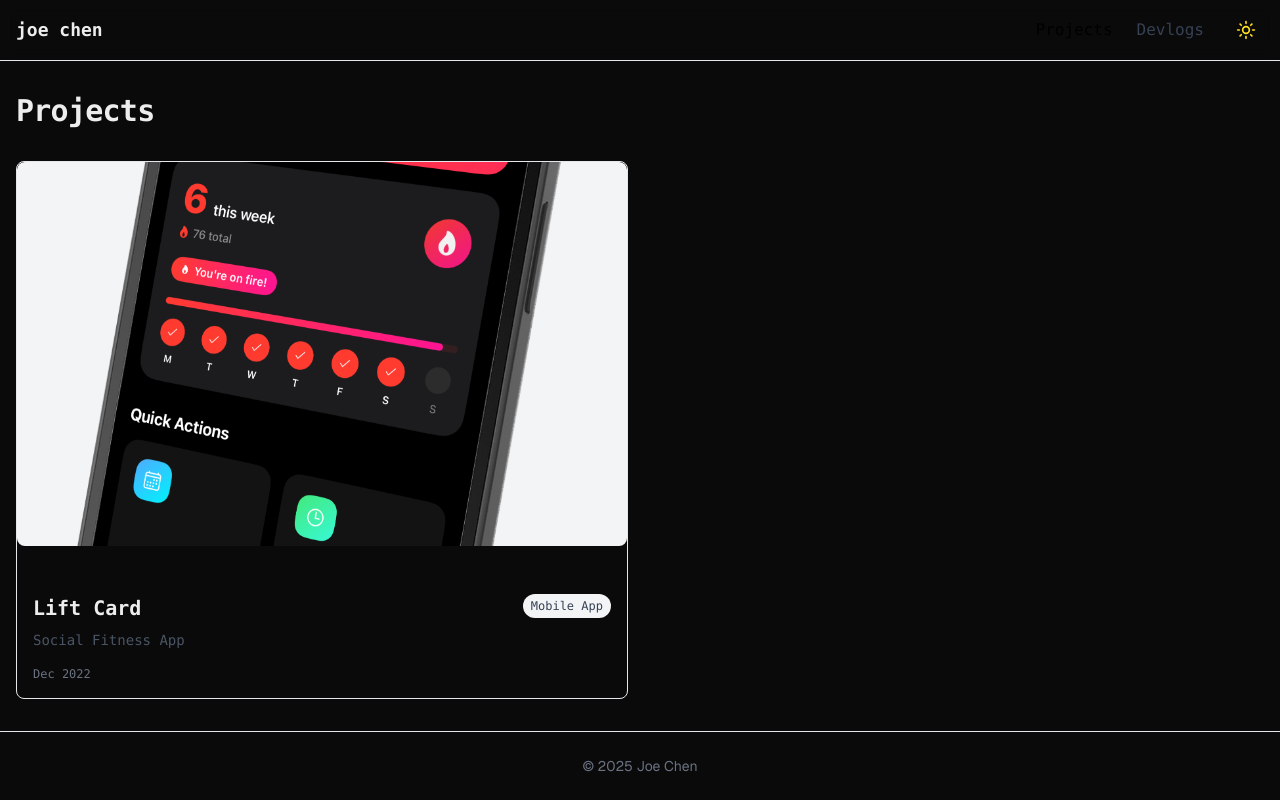
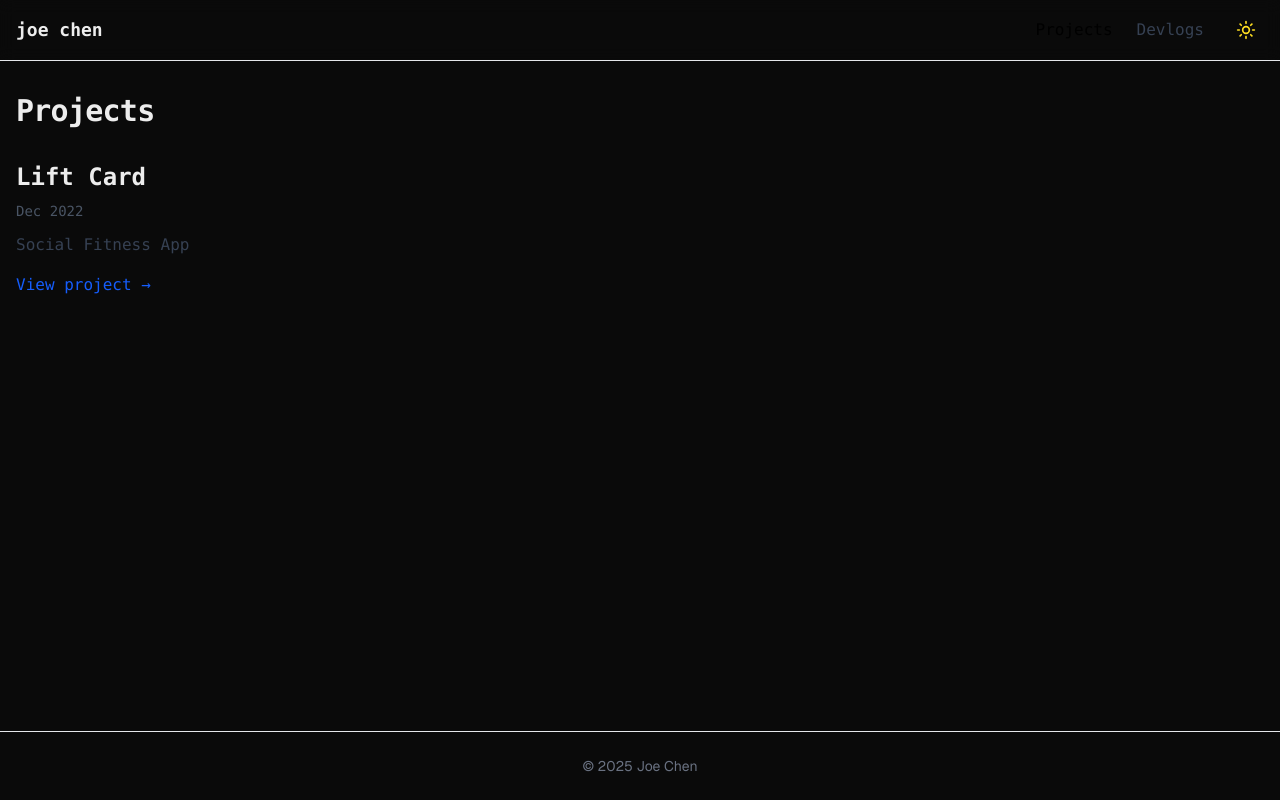
Before and after one commit to josephhchen/blog, a Next.js app: page / in a window 1280 px wide. Built offline with nearby package versions, Linux system fonts and the light colour scheme.

Commit message:
update homepage

```diff
--- a/app/page.tsx
+++ b/app/page.tsx
@@ -1,4 +1,3 @@
-import Image from "next/image";
 import Link from "next/link";
 
 const projects = [
@@ -6,10 +5,9 @@ const projects = [
     id: 1,
     title: "Lift Card",
     description: "Social Fitness App",
-    image: "/liftcard.png",
-    tag: "Mobile App",
     date: "Dec 2022",
   },
+  // Add more projects as needed
 ];
 
 export default function Home() {
@@ -19,40 +17,32 @@ export default function Home() {
         <h1 className="text-3xl font-bold tracking-tight font-mono">Projects</h1>
       </section>
 
-      <section className="grid grid-cols-1 md:grid-cols-2 gap-6">
+      <section className="space-y-6">
         {projects.map((project) => (
-          <Link href={`/project/${project.id}`} key={project.id}>
-            <article className="group flex flex-col h-full border border-gray-200 dark:border-gray-800 rounded-lg overflow-hidden hover:shadow-md transition-shadow">
-            <div className="relative w-full h-64 sm:h-80 md:h-96 bg-gray-100 dark:bg-gray-800 rounded-lg mb-8 overflow-hidden">
-            <Image
-              src={project.image}
-              alt={`${project.title} preview image`}
-              fill
-              className="object-cover"
-              priority
-            />
-          </div>
+          <article key={project.id} className="border-b border-gray-200 dark:border-gray-800 pb-6 last:border-0">
+            <Link href={`/project/${project.id}`}>
+              <h2 className="text-2xl font-bold mb-2 hover:text-blue-600 dark:hover:text-blue-400 transition-colors font-mono">
+                {project.title}
+              </h2>
+            </Link>
 
-              <div className="flex-grow p-4 space-y-2">
-                <div className="flex justify-between items-start">
-                  <h2 className="text-xl font-semibold group-hover:text-blue-600 dark:group-hover:text-blue-400 transition-colors font-mono">
-                    {project.title}
-                  </h2>
-                  <span className="text-xs font-medium px-2 py-1 rounded-full bg-gray-100 dark:bg-gray-800 text-gray-700 dark:text-gray-300 font-mono">
-                    {project.tag}
-                  </span>
-                </div>
+            <div className="flex items-center gap-4 text-sm text-gray-600 dark:text-gray-400 mb-3 font-mono">
+              <time dateTime={project.date.replace(/ /g, "-")}>
+                {project.date}
+              </time>
+            </div>
 
-                <p className="text-gray-600 dark:text-gray-400 text-sm font-mono">
-                  {project.description}
-                </p>
+            <p className="text-gray-700 dark:text-gray-300 mb-4 font-mono">
+              {project.description}
+            </p>
 
-                <div className="pt-2 text-xs text-gray-500 dark:text-gray-500 font-mono">
-                  {project.date}
-                </div>
-              </div>
-            </article>
-          </Link>
+            <Link
+              href={`/project/${project.id}`}
+              className="text-blue-600 dark:text-blue-400 hover:underline font-mono"
+            >
+              View project →
+            </Link>
+          </article>
         ))}
       </section>
     </div>
```
